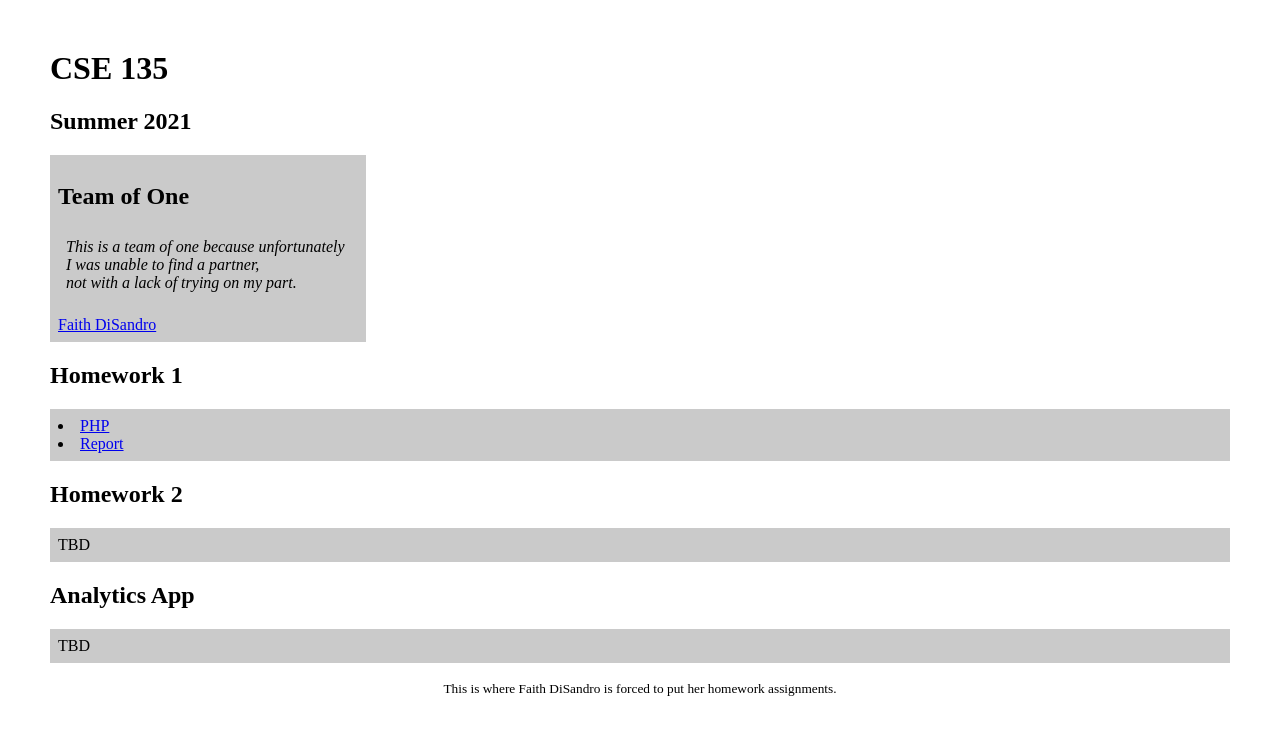
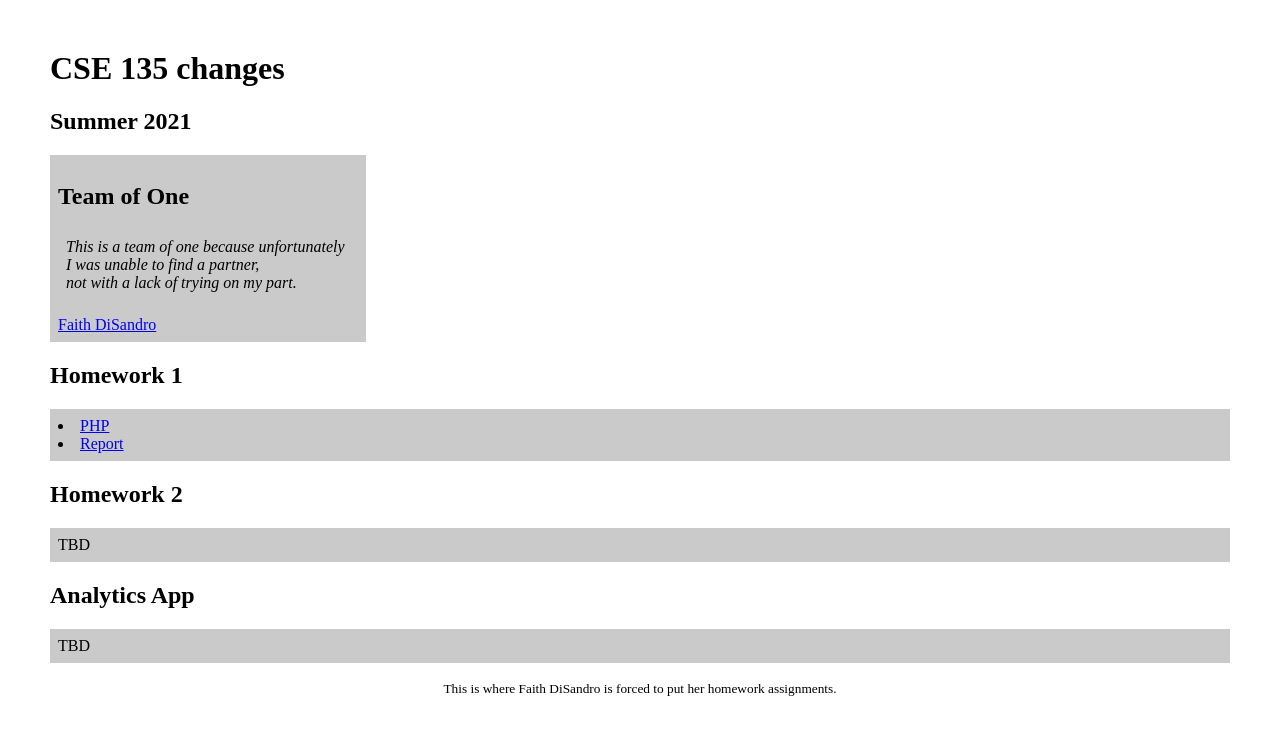
Before and after one commit to faith0disandro/CSE135-S21, a plain HTML site: page faithdisandro.site/public_html/index.html in a window 1280 px wide. Drawn offline with Linux system fonts and the light colour scheme.

Commit message:
Update index.html

```diff
--- a/faithdisandro.site/public_html/index.html
+++ b/faithdisandro.site/public_html/index.html
@@ -26,7 +26,7 @@
 </head>
 <body>
     <header>
-        <h1>CSE 135</h1>
+        <h1>CSE 135 changes</h1>
         <h2>Summer 2021</h2>
         <section>
             <h2>Team of One</h2>
```
